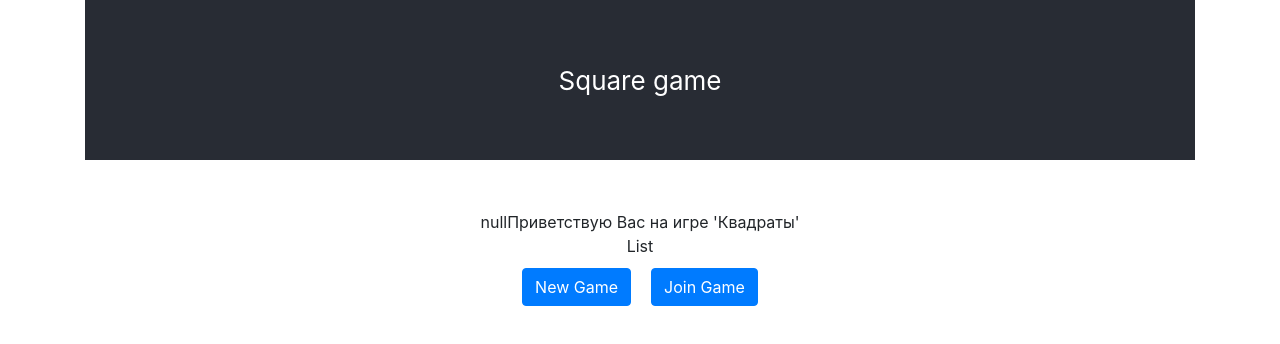
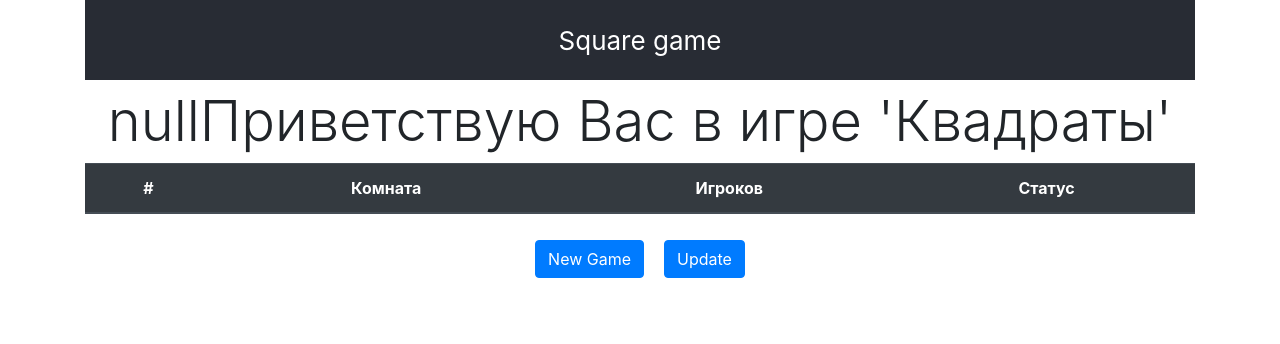
Before and after one commit to gybber-dev/JavaScript-projects, a React (Create React App) app in the folder squares/: page / in a window 1280 px wide. Shown: the top 344 px of the page. Built offline with nearby package versions, Linux system fonts and the light colour scheme.

Commit message:
Square (Rooms list was added /1)

```diff
--- a/squares/src/App.module.css
+++ b/squares/src/App.module.css
@@ -15,7 +15,7 @@
 
 .App-header {
   background-color: #282c34;
-  min-height: 20vh;
+  min-height: 10vh;
   display: flex;
   flex-direction: column;
   align-items: center;
--- a/squares/src/WelcomeWindow.js
+++ b/squares/src/WelcomeWindow.js
@@ -8,9 +8,34 @@ import dbAPI from './firebaseAPI'
 
 console.log('run welcomeWindow');
 
-const GamesList = ()=>{
+const GamesList = ({roomsList})=>{
+
+    console.log('roomsList', roomsList)
+    const Rooms = ()=>roomsList.map((room, index)=>{
+        return (
+            <tr key={`room-${index}`} >
+                <th scope="row">{index}</th>
+                <td>{room.name}</td>
+                <td>{room.users.length}</td>
+                <td>{room.status? 'started' : 'waiting...'}</td>
+            </tr>
+        )
+    });
+
     return (
-        <div>List</div>
+        <table className="table table-hover table-dark">
+            <thead>
+                <tr>
+                <th scope="col">#</th>
+                <th scope="col">Комната</th>
+                <th scope="col">Игроков</th>
+                <th scope="col">Статус</th>
+                </tr>
+            </thead>
+            <tbody>
+                <Rooms />
+            </tbody>
+        </table>
     )
 }
 
@@ -19,12 +44,13 @@ const WelcomeWindow = ({currentUserName}) =>{
     const [showModal, setShowModal] = useState(false);
     const [userName, setUserName] = useState(currentUserName);
     const [inputName, setInputName] = useState(''); // для сохранения строки ввода имени в переменную
+    const [roomsList, setRoomsList] = useState([])
 
     useEffect(()=>{
         console.log('effect userName', userName);
         if (!userName) return;
         localStorage.setItem('userName', userName)
-        dbAPI.userInit(userName)
+        dbAPI.setUser(userName)
     }, [userName])
 
     useEffect(()=>{
@@ -59,11 +85,15 @@ const WelcomeWindow = ({currentUserName}) =>{
         setInputName(value)
     }
 
+    const handleTest = async ()=>{
+        let rooms = await dbAPI.read()
+        console.log('rooms', rooms)
+    }
     return (
-        <div className={classes['App-body']} style={{textAlign: 'center'}}>
+        <div className={classes['App-body', 'container']} style={{textAlign: 'center'}}>
 
-            <div>{userName + (userName? '! ': '') + `Приветствую Вас на игре 'Квадраты'`}</div>
-            <GamesList games={'! put list form FB here'}/>
+            <h1 className='display-4'>{userName + (userName? '! ': '') + `Приветствую Вас в игре 'Квадраты'`}</h1>
+            <GamesList roomsList={roomsList}/>
             <button
                 className={buttonClasses.join(' ')}
                 onClick={handleNewGame}>
@@ -72,8 +102,8 @@ const WelcomeWindow = ({currentUserName}) =>{
 
             <button
                 className={buttonClasses.join(' ')}
-                onClick={handleNewGame}>
-                    Join Game
+                onClick={handleTest}>
+                    Update
             </button>
             <Modal
                 title="Test Dialog window"
--- a/squares/src/firebaseAPI.js
+++ b/squares/src/firebaseAPI.js
@@ -16,23 +16,37 @@ firebase.initializeApp(firebaseConfig);
 
 class DatabaseAPI {
     constructor() {
-        this.rootRef = firebase.database().ref()
+        this.rootRef = firebase.database().ref();
+        this.result = undefined;
     }
     write (data){
         console.log('Writing user to FB...', data)
-        this.rootRef.child('games').set(data)
+        this.rootRef.child('rooms').set(data)
     }
+    // returns Promise
     read () {
-        console.log('Read data from FB...');
-        this.rootRef.child('games').once('value').then(function(snapshot) {
-            return snapshot.val()
-          });
+            console.log('Read data from FB...');
+            return this.rootRef.child('rooms').once('value').then(function(snapshot) {
+                let result = snapshot.val();
+                console.log('result', result)
+                return result
+            });
+        }
+
+
+    readAsync () {
+        let af = async ()=>{
+            let result = 'test'
+            console.log('result1', result)
+            return result
+        }
+        return af()
         // this.rootRef.child('games').once('value', snap => {
         //     console.log(snap.val())
         //   })
     }
 
-    userInit (userName) {
+    setUser (userName) {
         // from here: https://firebase.google.com/docs/firestore/solutions/presence
         if (!userName) return;
         var userStatusDatabaseRef = this.rootRef.child('users/'+userName);
@@ -60,6 +74,39 @@ class DatabaseAPI {
         });
     }
 
+    getRooms () {
+        return async ()=>{
+
+            const roomPattern = {
+                name: 'defaultRoom',
+                users: ['player1', 'player2'],
+                status: false
+            }
+            let rooms = await this.read();
+            return Object.values(rooms)
+        }
+    }
+    getRooms2(){
+        console.log ('final', this.readAsync())
+
+    }
+
+    getRooms1(){
+
+        setTimeout(()=>{
+            let result = 'boom'
+            console.log(result)
+        }, 2000)
+
+
+        // const roomPattern = {
+        //     name: 'defaultRoom',
+        //     users: ['player1', 'player2'],
+        //     status: false
+        // }
+        // this.write({room0: roomPattern})
+    }
+
 
 }
 
--- a/squares/src/index.js
+++ b/squares/src/index.js
@@ -9,6 +9,7 @@ import * as serviceWorker from './serviceWorker';
 
 ReactDOM.render(
   <React.StrictMode>
+    {console.log('rendering...')}
     <App />
   </React.StrictMode>,
   document.getElementById('root')
```
